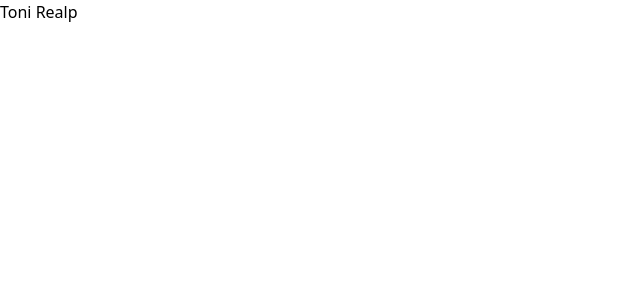
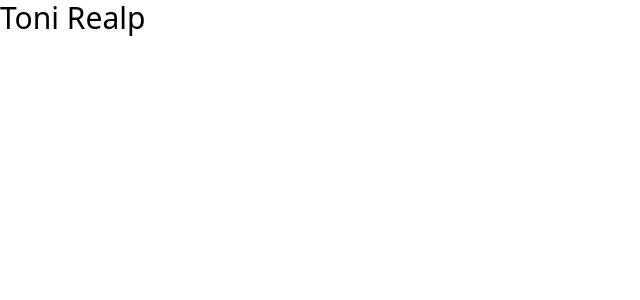
Before and after one commit to ToniRealp/tonirealp.com, a Next.js app: page / in a window 1280 px wide. Shown: the top 300 px of the page, without its empty margins (0-640 px from the left). Built offline with nearby package versions, Linux system fonts and the light colour scheme.

Commit message:
Tailwind configuration

```diff
--- a/package.json
+++ b/package.json
@@ -38,7 +38,7 @@
         "lint-staged": "^12.1.2",
         "postcss": "^8.4.4",
         "prettier": "2.5.1",
-    "tailwindcss": "^3.0.0",
+        "tailwindcss": "^2.2.16",
         "typescript": "4.5.3"
     }
 }
--- a/pages/index.tsx
+++ b/pages/index.tsx
@@ -1,7 +1,7 @@
 import type { NextPage } from "next";
 
 const Home: NextPage = () => {
-  return <h1> Toni Realp </h1>;
+    return <h1 className="text-3xl"> Toni Realp </h1>;
 };
 
 export default Home;
--- /dev/null
+++ b/prettier.config.js
@@ -0,0 +1,7 @@
+module.exports = {
+    printWidth: 120,
+    trailingComma: "es5",
+    tabWidth: 4,
+    semi: true,
+    singleQuote: false,
+};
--- a/tailwind.config.js
+++ b/tailwind.config.js
@@ -1,7 +1,7 @@
 module.exports = {
-  content: [],
-  theme: {
-    extend: {},
-  },
-  plugins: [],
+    purge: [".pages/**/*.{js,ts,jsx,tsx}", ".components/**/*.{js,ts,jsx,tsx}"],
+    theme: {
+        extend: {},
+    },
+    plugins: [],
 };
```
Also changed, not shown: .eslintrc.json, .prettierrc.json (deleted), 2 other files (tests, documents, lock files or other folders). Lines whose indentation alone changed are shown as unchanged.
